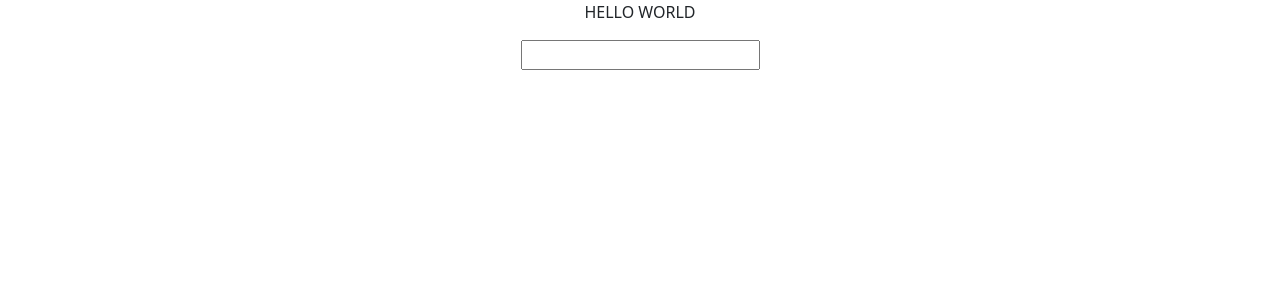
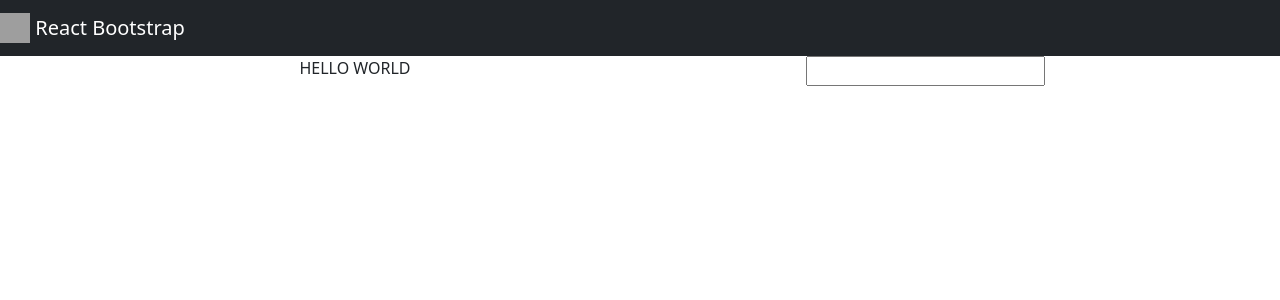
Before and after one commit to WesbertEdouard/ImageApp, a React (Create React App) app: page / in a window 1280 px wide. Shown: the top 300 px of the page. Built offline with nearby package versions, Linux system fonts and the light colour scheme; grey boxes are pictures that could not be loaded.

Commit message:
Wes changes

```diff
--- a/package.json
+++ b/package.json
@@ -3,11 +3,14 @@
   "version": "0.1.0",
   "private": true,
   "dependencies": {
+    "@material-ui/core": "^4.11.3",
+    "@material-ui/icons": "^4.11.2",
     "@testing-library/jest-dom": "^5.11.9",
     "@testing-library/react": "^11.2.3",
     "@testing-library/user-event": "^12.6.2",
     "bootstrap": "^5.0.0-beta1",
     "react": "^17.0.1",
+    "react-bootstrap": "^1.4.3",
     "react-dom": "^17.0.1",
     "react-scripts": "4.0.1",
     "web-vitals": "^0.2.4"
--- a/public/index.html
+++ b/public/index.html
@@ -3,6 +3,8 @@
   <head>
     <meta charset="utf-8" />
     <link rel="icon" href="%PUBLIC_URL%/favicon.ico" />
+    <link rel="stylesheet" href="https://fonts.googleapis.com/css?family=Roboto:300,400,500,700&display=swap" />
+    <link rel="stylesheet" href="https://fonts.googleapis.com/icon?family=Material+Icons" />
     <meta name="viewport" content="width=device-width, initial-scale=1" />
     <meta name="theme-color" content="#000000" />
     <meta
--- a/src/App.js
+++ b/src/App.js
@@ -1,10 +1,12 @@
 import './App.css';
-import Value from "./Components/input.js";
+import Value from "./Components/input.jsx";
+import NavbarComp from "./Components/navbar-component.jsx";
 
 function App() {
   return (
     <div className="App">
-      <Value />
+     <NavbarComp/>
+     <Value/>
     </div>
   );
 }
--- a/src/Components/input.js
+++ /dev/null
@@ -1,12 +0,0 @@
-import React from 'react';
-
-const Value = () => {
-    return (
-        <div>
-            <p>HELLO WORLD</p>
-            <input type="text"></input>
-        </div>
-    );
-}
-
-export default Value;
--- /dev/null
+++ b/src/Components/input.jsx
@@ -0,0 +1,19 @@
+import React from 'react';
+import {Container, Row, Col} from 'react-bootstrap/';
+
+const Value = () => {
+    return (
+        <div>
+            <Container>
+                <Row>
+                    <Col><label>HELLO WORLD</label></Col>
+                    <Col><input type="text"></input></Col>
+                </Row>
+
+            </Container>
+
+        </div>
+    );
+}
+
+export default Value;
--- /dev/null
+++ b/src/Components/navbar-component.jsx
@@ -0,0 +1,23 @@
+import React from 'react';
+import Navbar from 'react-bootstrap/Navbar';
+
+const NavbarComp = () => {
+    return (
+        <div>
+            <Navbar bg="dark" variant="dark">
+                <Navbar.Brand href="#home">
+                <img
+                    alt=""
+                    src="/logo.svg"
+                    width="30"
+                    height="30"
+                    className="d-inline-block align-top"
+                />{' '}
+                React Bootstrap
+                </Navbar.Brand>
+            </Navbar>
+        </div>
+    );
+}
+
+export default NavbarComp;
```
Also changed, not shown: 2 other files (tests, documents, lock files or other folders).
